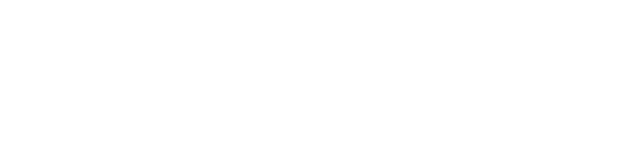
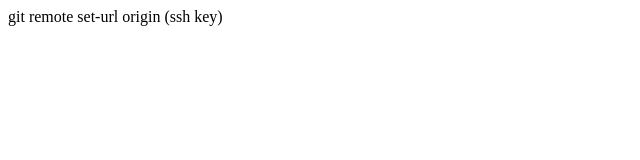
Before and after one commit to scubastove4/Sample, a plain HTML site: page index.html in a window 1280 px wide. Shown: the whole page, without its empty margins (0-640 px from the left). Drawn offline with Linux system fonts and the light colour scheme.

Commit message:
Change URL command

```diff
--- a/index.html
+++ b/index.html
@@ -7,6 +7,6 @@
     <title>Document</title>
 </head>
 <body>
-
+    git remote set-url origin (ssh key)
 </body>
 </html>
```
